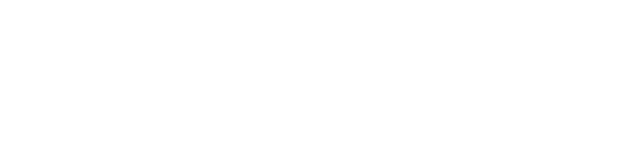
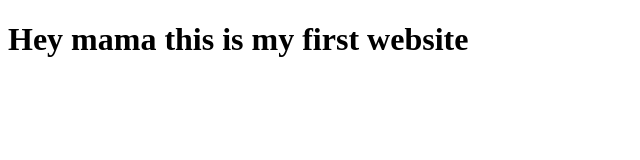
Before and after one commit to masum152678/my-first-website, a plain HTML site: page index.html in a window 1280 px wide. Shown: the whole page, without its empty margins (0-640 px from the left). Drawn offline with Linux system fonts and the light colour scheme.

Commit message:
added a header

```diff
--- a/index.html
+++ b/index.html
@@ -6,6 +6,6 @@
     <title>Document</title>
 </head>
 <body>
-
+    <h1>Hey mama this is my first website</h1>
 </body>
 </html>
```
